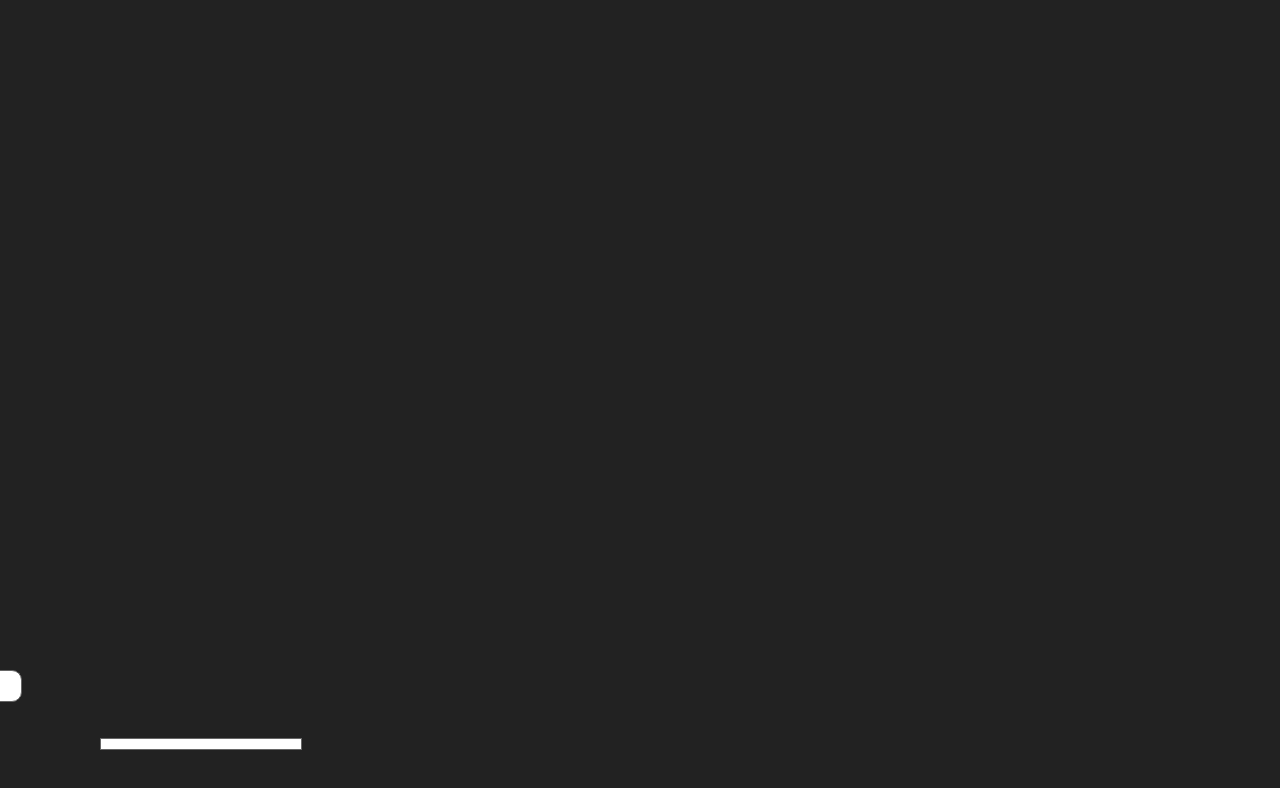
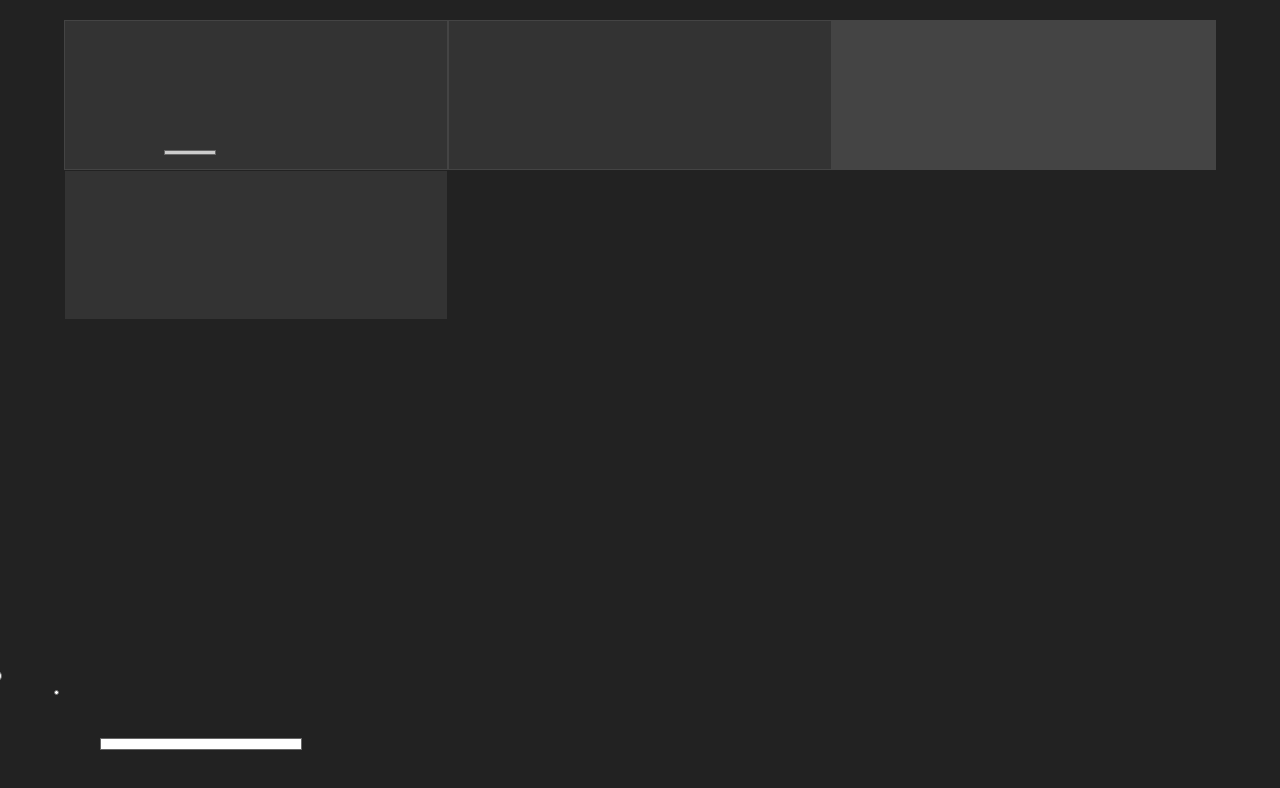
Before and after one commit to drusepth/Multipong, a plain HTML site: page frontend/game.html in a window 1280 px wide. Drawn offline with Linux system fonts and the light colour scheme.

Commit message:
html/css styling

```diff
--- a/frontend/game.css
+++ b/frontend/game.css
@@ -19,8 +19,8 @@ body {
 }
 
 .ball {
-    height: 30px;
-    width: 30px;
+    height: 10px;
+    width: 10px;
     background: #ffffff;
     border: 1px solid #666666;
     border-radius: 10px;
@@ -29,3 +29,37 @@ body {
     bottom: 100px;
     left: 200px;
 }
+
+#observation {
+    height: 150px;
+    width: 90%;
+    background: #444444;
+
+    position: relative;
+    top: 20px;
+    margin: 0 auto;
+    text-align: center;
+}
+
+#observation .screen {
+    height: 146px;
+    width: 33%;
+
+    float: left;
+
+    margin: 1px;
+    padding: 1px;
+    background: #333333;
+}
+
+#observation .screen .paddle {
+    height: 3px;
+    width: 50px;
+    background: #cccccc;
+    bottom: 15px;
+}
+
+#observation .screen .ball {
+    height: 3px;
+    width: 3px;
+}
--- a/frontend/game.html
+++ b/frontend/game.html
@@ -7,9 +7,21 @@
 </head>
 <body>
 
-    <div class="paddle"></div>
+    <div id="observation">
+        <div class="screen">
+            <div class="ball"></div>
+            <div class="paddle"></div>
+        </div>
+        <div class="screen">
+            <div class="paddle"></div>
+        </div>
+        <div class="screen">
+            <div class="paddle"></div>
+        </div>
+    </div>
 
     <div class="ball"></div>
+    <div class="paddle"></div>
 
 </body>
 </html>
```
